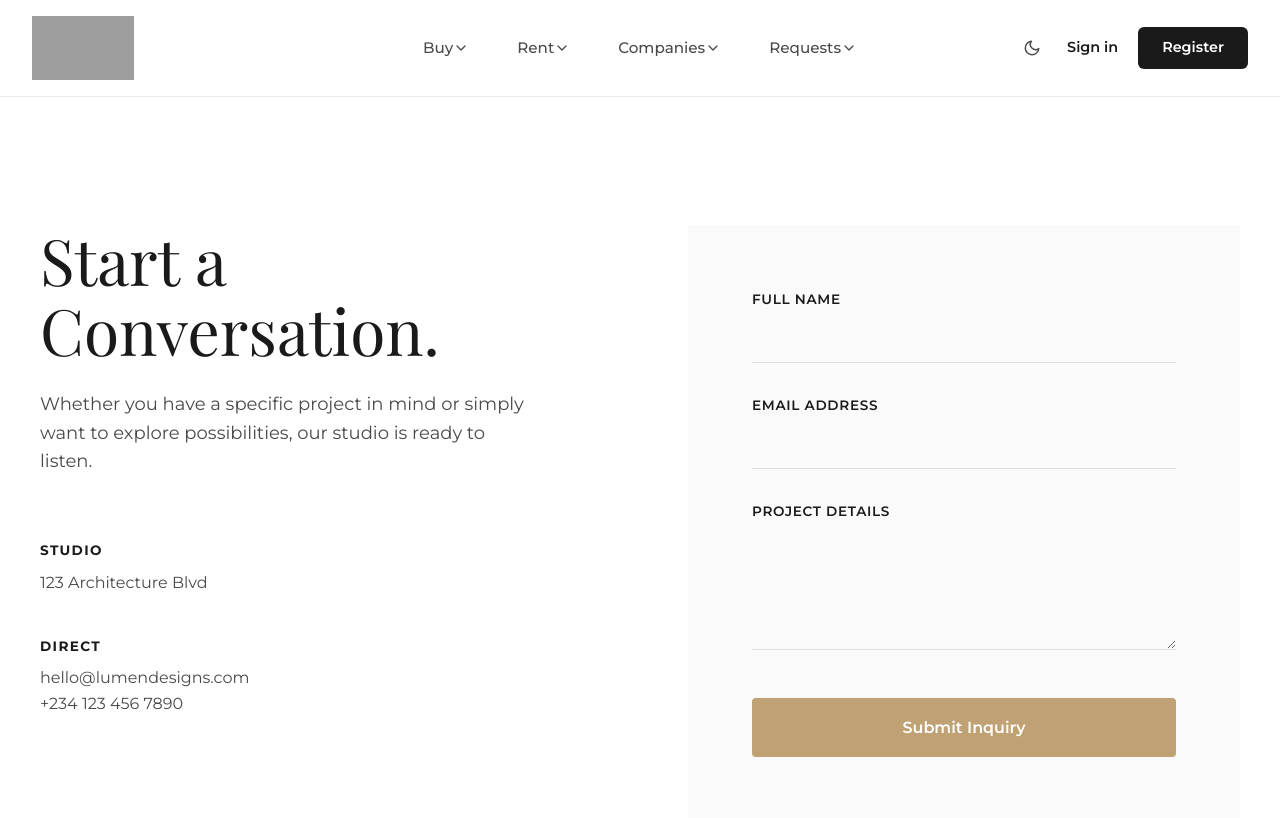
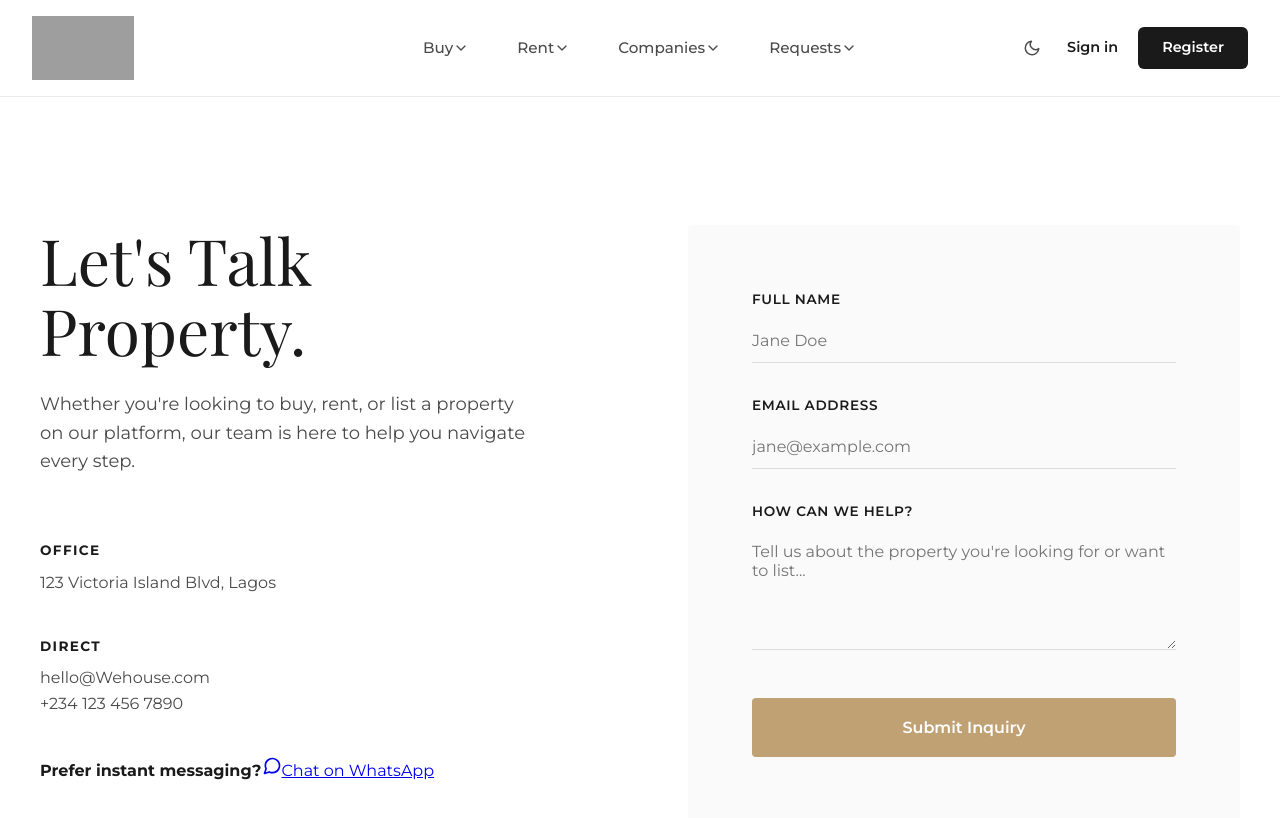
Before and after one commit to Aquixv/Real-Estate-App, a Next.js app: page /contact in a window 1280 px wide. Shown: the top 818 px of the page. Built offline with nearby package versions, Linux system fonts and the light colour scheme; grey boxes are pictures that could not be loaded; a web font is replaced by a local one.

Commit message:
Contact us

```diff
--- a/src/app/contact/page.tsx
+++ b/src/app/contact/page.tsx
@@ -3,15 +3,25 @@
 import { useState } from "react";
 import styles from "./contact.module.css";
 
+const WhatsAppIcon = () => (
+  <svg width="20" height="20" viewBox="0 0 24 24" fill="none" stroke="currentColor" strokeWidth="2" strokeLinecap="round" strokeLinejoin="round">
+    <path d="M21 11.5a8.38 8.38 0 0 1-.9 3.8 8.5 8.5 0 0 1-7.6 4.7 8.38 8.38 0 0 1-3.8-.9L3 21l1.9-5.7a8.38 8.38 0 0 1-.9-3.8 8.5 8.5 0 0 1 4.7-7.6 8.38 8.38 0 0 1 3.8-.9h.5a8.48 8.48 0 0 1 8 8v.5z"></path>
+  </svg>
+);
+
 export default function Contact() {
   const [status, setStatus] = useState<"idle" | "submitting" | "success" | "error">("idle");
+
+  // Replace with your actual WhatsApp number (country code + number, no '+' or spaces)
+  const whatsappNumber = "+2348146903439";
+  const whatsappMessage = encodeURIComponent("Hi, I have an inquiry regarding a property listing.");
+  const whatsappUrl = `https://wa.me/${whatsappNumber}?text=${whatsappMessage}`;
 
   const handleSubmit = async (e: React.FormEvent<HTMLFormElement>) => {
     e.preventDefault();
     setStatus("submitting");
 
     const formData = new FormData(e.currentTarget);
-    // Replace with your actual Web3Forms access key
     formData.append("access_key", "7fb5b5e9-09bb-44cc-b769-363c5d91de75");
 
     try {
@@ -37,20 +47,34 @@ export default function Contact() {
 
         {/* Left Side: Contact Info */}
         <div className={styles.infoBlock}>
-          <h1 className={styles.title}>Start a Conversation.</h1>
+          <h1 className={styles.title}>Let&apos;s Talk Property.</h1>
           <p className={styles.subtitle}>
-            Whether you have a specific project in mind or simply want to explore possibilities,
-            our studio is ready to listen.
+            Whether you&apos;re looking to buy, rent, or list a property on our platform,
+            our team is here to help you navigate every step.
           </p>
 
           <div className={styles.details}>
             <div className={styles.detailItem}>
-              <strong>Studio</strong>
-              <p>123 Architecture Blvd<br/></p>
+              <strong>Office</strong>
+              <p>123 Victoria Island Blvd, Lagos</p>
             </div>
             <div className={styles.detailItem}>
               <strong>Direct</strong>
-              <p>hello@lumendesigns.com<br/>+234 123 456 7890</p>
+              <p>hello@Wehouse.com<br/>+234 123 456 7890</p>
+            </div>
+
+            {/* Modern Startup WhatsApp Handoff */}
+            <div className={styles.whatsappBlock}>
+              <strong>Prefer instant messaging?</strong>
+              <a
+                href={whatsappUrl}
+                target="_blank"
+                rel="noopener noreferrer"
+                className={styles.whatsappBtn}
+              >
+                <WhatsAppIcon />
+                <span>Chat on WhatsApp</span>
+              </a>
             </div>
           </div>
         </div>
@@ -60,17 +84,17 @@ export default function Contact() {
           <form onSubmit={handleSubmit} className={styles.form}>
             <div className={styles.inputGroup}>
               <label htmlFor="name">Full Name</label>
-              <input type="text" id="name" name="name" required className={styles.input} />
+              <input type="text" id="name" name="name" placeholder="Jane Doe" required className={styles.input} />
             </div>
 
             <div className={styles.inputGroup}>
               <label htmlFor="email">Email Address</label>
-              <input type="email" id="email" name="email" required className={styles.input} />
+              <input type="email" id="email" name="email" placeholder="jane@example.com" required className={styles.input} />
             </div>
 
             <div className={styles.inputGroup}>
-              <label htmlFor="message">Project Details</label>
-              <textarea id="message" name="message" rows={5} required className={styles.textarea}></textarea>
+              <label htmlFor="message">How can we help?</label>
+              <textarea id="message" name="message" rows={5} placeholder="Tell us about the property you're looking for or want to list..." required className={styles.textarea}></textarea>
             </div>
 
             <button
@@ -85,7 +109,7 @@ export default function Contact() {
               <p className={styles.successMessage}>Thank you. Our team will be in touch shortly.</p>
             )}
             {status === "error" && (
-              <p className={styles.errorMessage}>Something went wrong. Please try emailing us directly.</p>
+              <p className={styles.errorMessage}>Something went wrong. Please try emailing us or reaching out on WhatsApp.</p>
             )}
           </form>
         </div>
```
